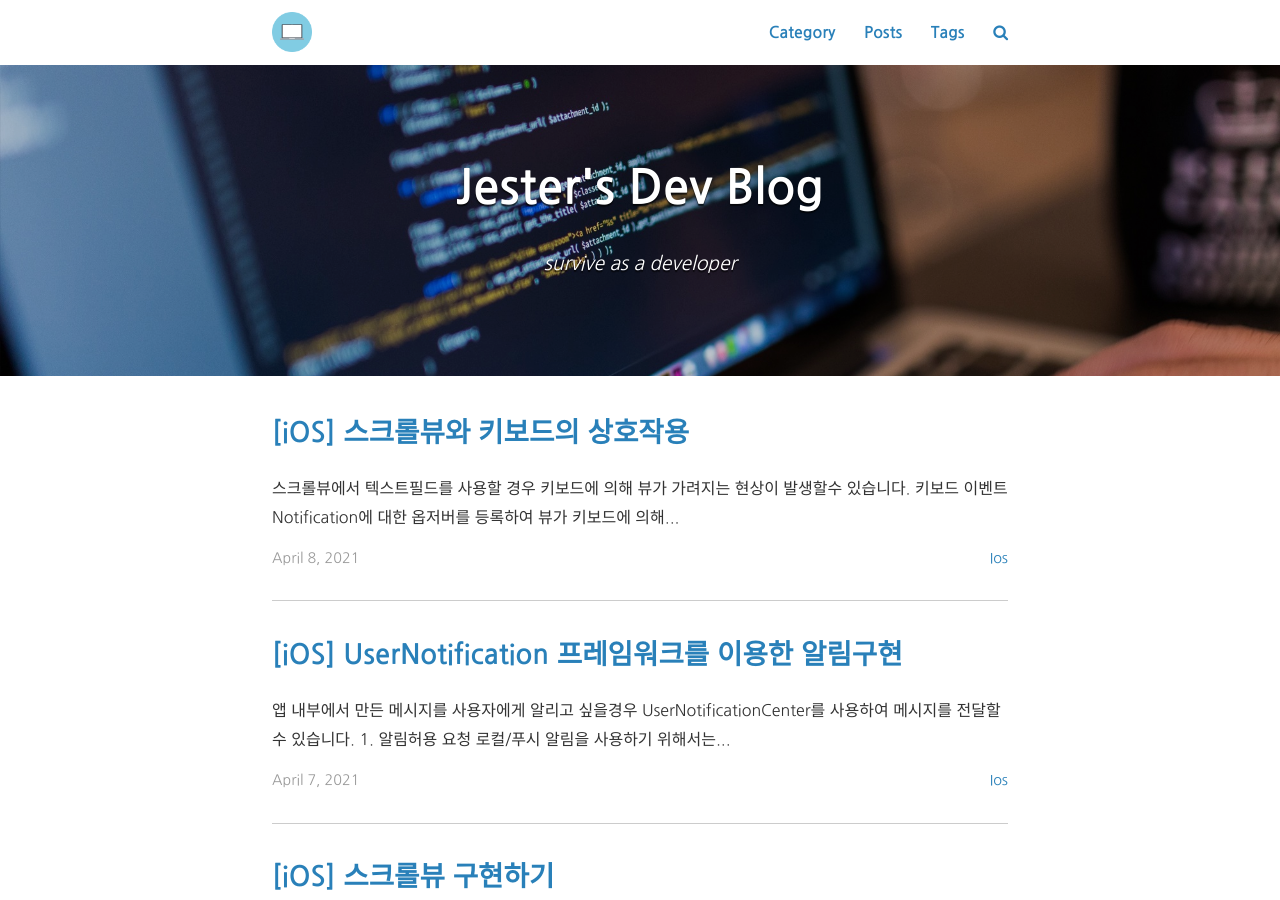
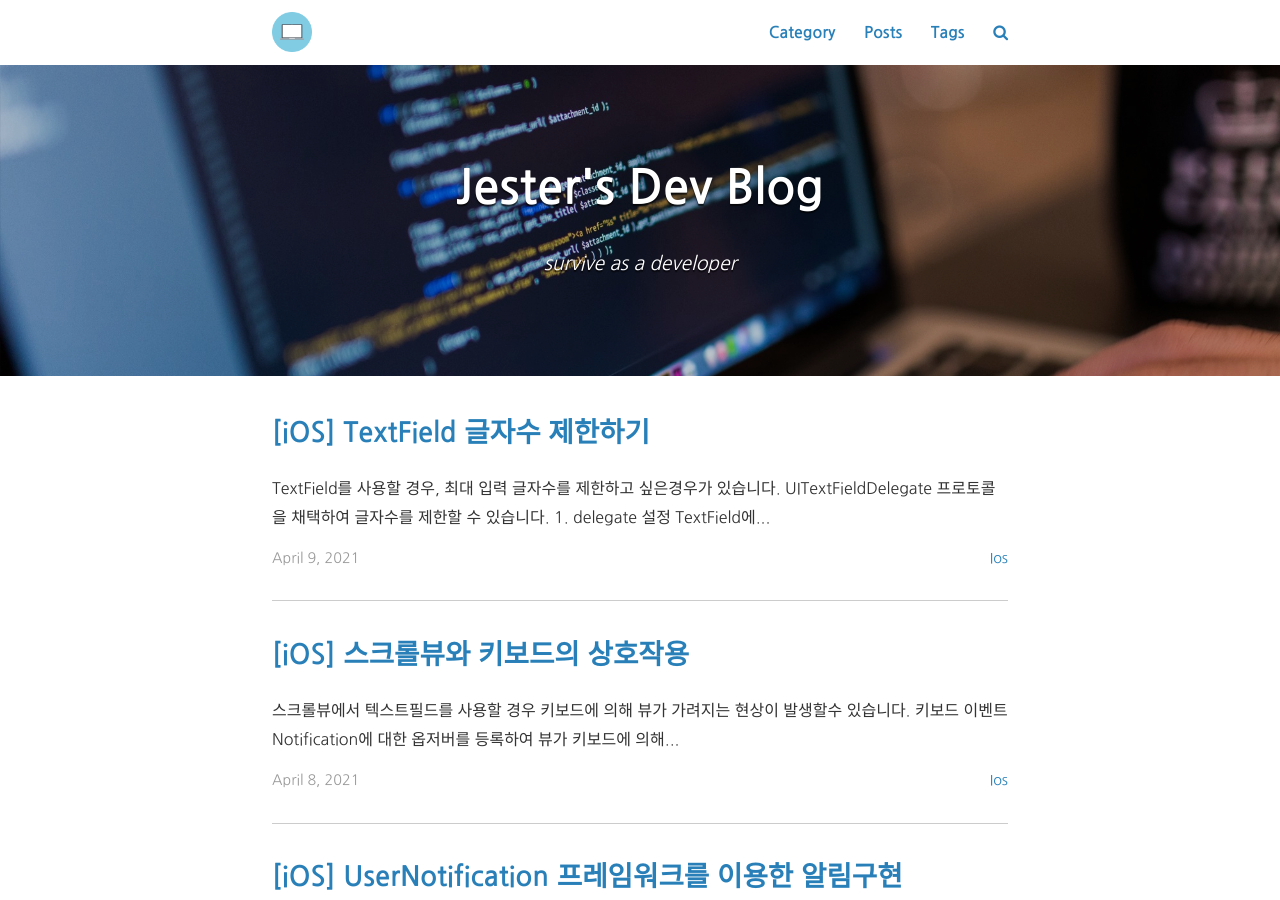
Before and after one commit to jesterz91/jesterz91.github.io, a Jekyll site: the page built from index.html, in a window 1280 px wide and 900 px high. Built offline with Jekyll 4.4.1, drawn with Linux system fonts in a browser that asks for light colours; nearby versions of some CDN libraries; the list of posts is cut into pages by our own code; a style sheet for code colours, icons or effects is not loaded.

Commit message:
New post: iOS TextField Max Length

```diff
--- a/_posts/ios/2021-04-07-ios-notification.md
+++ b/_posts/ios/2021-04-07-ios-notification.md
@@ -32,6 +32,7 @@ class AppDelegate: UIResponder, UIApplicationDelegate {
         notificationCenter.requestAuthorization(options: [.alert, .badge, .sound]) { granted, error in
             granted ? print("알림허용") : print("알림거부")
         }
+
         return true
     }
 }
@@ -46,11 +47,13 @@ class AppDelegate: UIResponder, UIApplicationDelegate {
 {% highlight swift %}
 extension AppDelegate: UNUserNotificationCenterDelegate {
 
+    // 애플리케이션이 foreground에 있는 경우 호출
     func userNotificationCenter(_ center: UNUserNotificationCenter, willPresent notification: UNNotification, withCompletionHandler completionHandler: @escaping (UNNotificationPresentationOptions) -> Void) {
 
         completionHandler([.list, .badge, .sound, .banner])
     }
 
+    // 알림을 탭하여 응답하면 호출
     func userNotificationCenter(_ center: UNUserNotificationCenter, didReceive response: UNNotificationResponse, withCompletionHandler completionHandler: @escaping () -> Void) {
         let identifier = response.notification.request.identifier
         let userInfo = response.notification.request.content.userInfo
@@ -61,6 +64,7 @@ extension AppDelegate: UNUserNotificationCenterDelegate {
         default:
             break
         }
+
         completionHandler()
     }
 }
--- /dev/null
+++ b/_posts/ios/2021-04-09-ios-textfield-max-length.md
@@ -0,0 +1,45 @@
+---
+layout: post
+title:  "[iOS] TextField 글자수 제한하기"
+date:   2021-04-09 00:00:00
+categories: iOS
+tags: iOS Swift
+---
+
+![ios]({{ site.url }}/assets/logo/ios.png)
+
+TextField를 사용할 경우, 최대 입력 글자수를 제한하고 싶은경우가 있습니다.
+UITextFieldDelegate 프로토콜을 채택하여 글자수를 제한할 수 있습니다.
+
+***
+
+#### 1. delegate 설정
+
+TextField에 delegate를 설정합니다.
+
+{% highlight swift %}
+textField.delegate = self // ViewController
+{% endhighlight %}
+
+***
+
+#### 2. delegate 구현
+
+UITextFieldDelegate 의 메서드를 구현하여 최대글자수 이상 입력을 막는 코드를 추가합니다.
+
+{% highlight swift %}
+extension ViewController: UITextFieldDelegate {
+
+    func textField(_ textField: UITextField, shouldChangeCharactersIn range: NSRange, replacementString string: String) -> Bool {
+        let maxLength = 10
+        let currentText = textField.text ?? ""
+
+        guard let strRange = Range(range, in: currentText) else { return false }
+
+        let newText = currentText.replacingCharacters(in: strRange, with: string)
+
+        return newText.count <= maxLength
+    }
+}
+
+{% endhighlight %}
```
Also changed, not shown: _posts/ios/2021-04-08-ios-scrollview-with-keyboard.md (+1 -0 lines).
